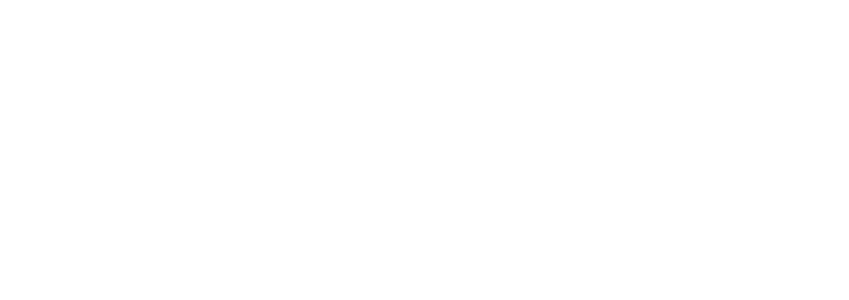
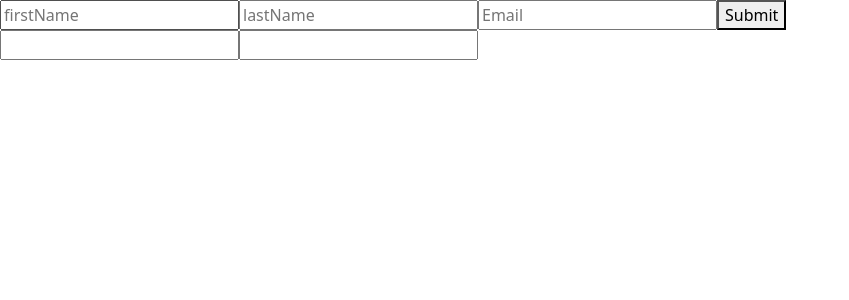
Before and after one commit to MinDuck404/3_vue-personal, a Vue app: page /form in a window 1280 px wide. Before the commit this address had no page. Shown: the top 300 px of the page, without its empty margins (0-849 px from the left). Built offline with nearby package versions, Linux system fonts and the light colour scheme.

Commit message:
Add Form view and implement validation with Vuelidate and Yup; update dependencies in package.json and package-lock.json and 10.1.3 is missing

```diff
--- a/src/router/index.js
+++ b/src/router/index.js
@@ -11,7 +11,8 @@ const routes = [
   { path: '/about', name: 'About', component: About },
   { path: '/projects', name: 'Projects', component: Projects },
   { path: '/contact', name: 'Contact', component: Contact },
-  { path: '/test', name: 'Test', component: () => import('@/views/Test.vue') }
+  { path: '/test', name: 'Test', component: () => import('@/views/Test.vue') },
+  { path: '/form', name: 'Form', component: () => import('@/views/Form.vue') },
 ]
 
 const router = createRouter({
--- /dev/null
+++ b/src/views/Form.vue
@@ -0,0 +1,77 @@
+<template>
+  <form @submit.prevent="submit">
+    <input v-model="form.firstName" placeholder="firstName" />
+    <input v-model="form.lastName" placeholder="lastName" />
+    <input v-model="form.email" placeholder="Email" />
+    <button type="submit">Submit</button>
+  </form>
+
+  <form @submit="submit">
+    <input v-model="email2" />
+    <span>{{ emailError }}</span>
+
+    <input v-model="password" />
+    <span>{{ passwordError }}</span>
+  </form>
+</template>
+
+<!-- <script setup>
+    import { ref } from 'vue'
+    import { computed } from 'vue'
+    const fullName = computed(() => `${form.value.firstName} ${form.value.lastName}`)
+    const form = ref({
+    name: '',
+    email: ''
+    })
+
+    const submit = () => {
+        console.log(form.value)
+        console.log(fullName.value)
+    }
+</script> -->
+
+<script setup>
+    import useVuelidate from '@vuelidate/core'
+    import { required, email } from '@vuelidate/validators'
+    import { reactive } from 'vue'
+    import { computed } from 'vue'
+
+    const fullName = computed(() => `${form.value.firstName} ${form.value.lastName}`)
+    const form = reactive({ firstName: '',lastName: '' , email: '' })
+
+    const rules = {
+    firstName: { required },
+    lastName: { required },
+    email: { required, email }
+    }
+
+    const v$ = useVuelidate(rules, form)
+
+    const submit = () => {
+    v$.value.$validate()
+    if (!v$.value.$error) {
+        // Gửi form
+        alert(`Submitted: ${JSON.stringify(form)}`)
+    }
+    else {
+        // Hiển thị lỗi
+        alert('Form is invalid')
+    }
+    }
+
+    //  Yup + vee-validate
+    import { useForm, useField } from 'vee-validate'
+    import * as yup from 'yup'
+
+    const schema = yup.object({
+        email2: yup.string().email().required(),
+        password: yup.string().min(6).required()
+        })
+
+    useForm({ validationSchema: schema })
+
+    const { value: email2, errorMessage: emailError } = useField('email')
+    const { value: password, errorMessage: passwordError } = useField('password')
+
+
+</script>
--- a/src/views/Test.vue
+++ b/src/views/Test.vue
@@ -22,9 +22,21 @@
   import { useCounter } from '@/composables/useCounter'
   const { count, increment, decrement } = useCounter()
 
+  // script cho component
+  import { ref } from 'vue'
+  import A from '@/components/About.vue'
+  import B from '@/components/Contact.vue'
+  const currentComponent = ref(A)
 </script>
 
 <template>
+  <component :is="currentComponent">
+
+  </component>
+  <button @click="currentComponent = A">About</button>
+  <button @click="currentComponent = B">Contact</button>
+
+
   <div v-if="userStore.loading">Loading...</div>
   <div v-else>
     <p>Welcome, {{ userStore.profile?.name }}</p>
```
Also changed, not shown: package.json (+7 -1 lines), 1 other file (tests, documents, lock files or other folders).
